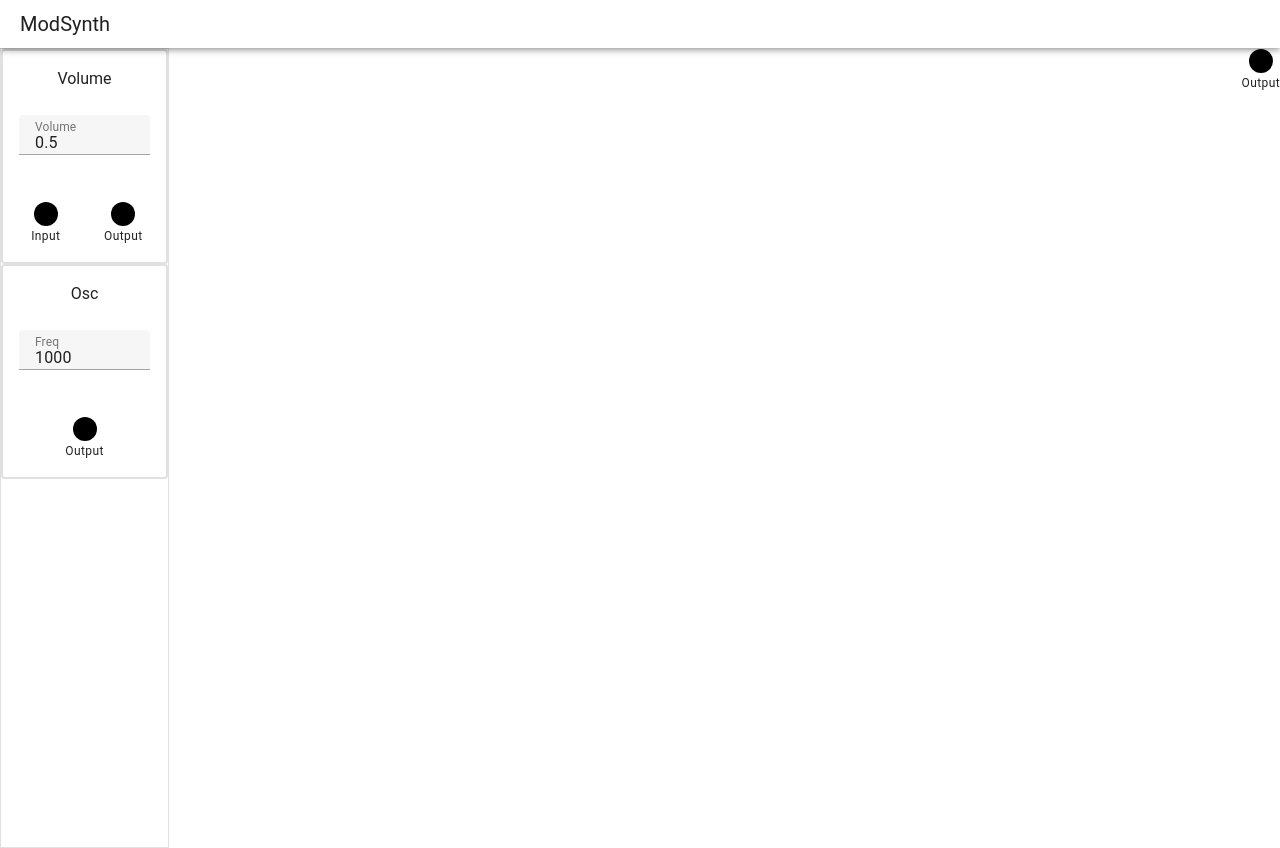
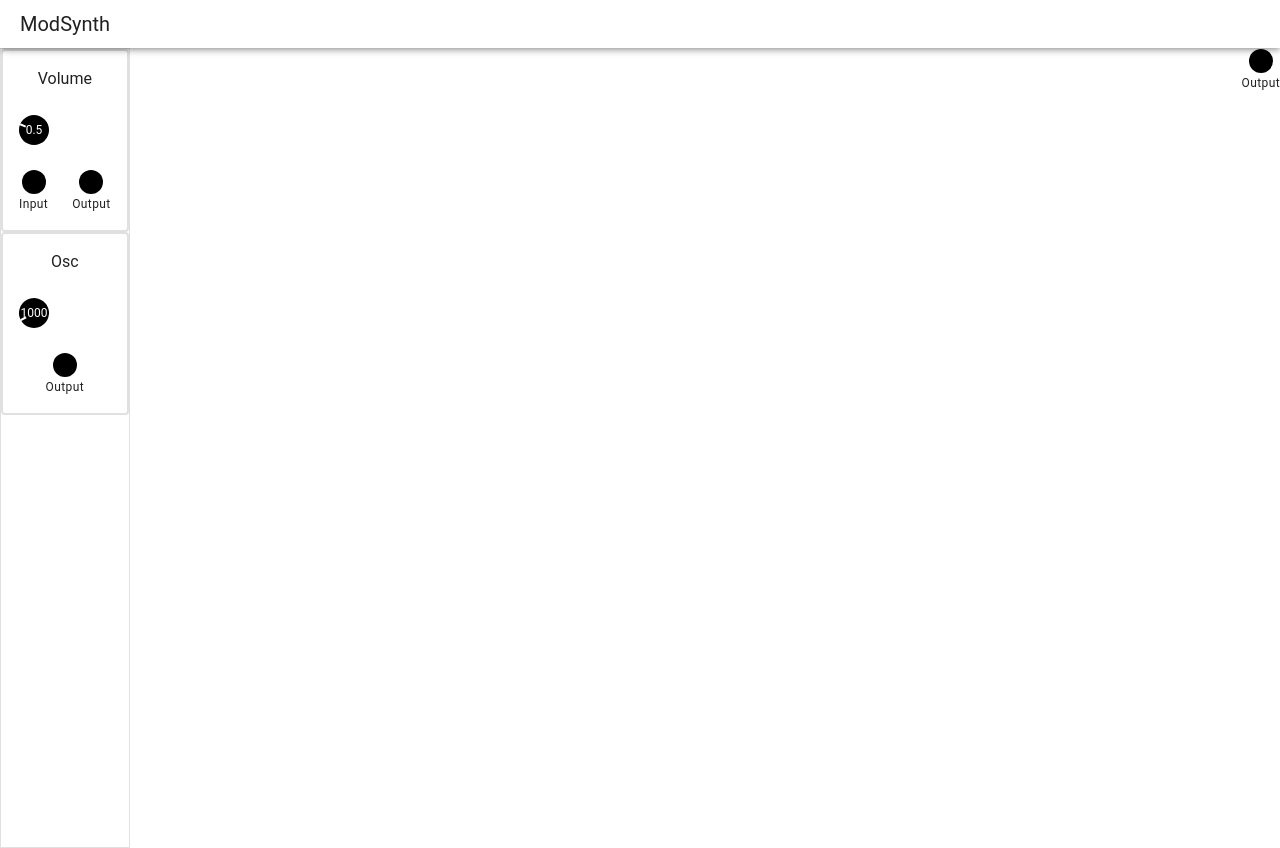
Before and after one commit to yuu528/ModSynth, a Vue app: page / in a window 1280 px wide. Built offline with nearby package versions, Linux system fonts and the light colour scheme.

Commit message:
Implement Knob component

```diff
--- /dev/null
+++ b/src/renderer/components/Knob.vue
@@ -0,0 +1,102 @@
+<template>
+	<div class="knob" @wheel="wheel" :style="{transform: `rotate(${calcDeg()}deg)`}">
+		<div class="mark">
+		</div>
+		<div
+			class="value"
+			:style="{transform: `rotate(${-calcDeg()}deg)`}"
+			contenteditable="true"
+			@keypress="keypress"
+		>
+			{{ value }}
+		</div>
+	</div>
+</template>
+
+<script setup lang="ts">
+import { computed } from 'vue'
+const model = defineModel()
+const props = defineProps([
+	'min', 'max', 'step', 'change'
+])
+
+const value = computed(() => model.value)
+
+function getDecPointLen(n: number) {
+	const split = String(n).split('.')
+	if(split.length === 1) return 0
+	return String(n).split('.')[1].length
+}
+
+function stepUp() {
+	const len = Math.pow(10, getDecPointLen(props.step))
+	model.value = Math.round(
+		Math.min(model.value + props.step, props.max) * len
+	) / len
+}
+
+function stepDown() {
+	const len = Math.pow(10, getDecPointLen(props.step))
+	model.value = Math.round(
+		Math.max(model.value - props.step, props.min) * len
+	) / len
+}
+
+function calcDeg() {
+	return ((model.value - props.min) / (props.max - props.min)) * 270 - 135
+}
+
+function wheel(event) {
+	event.preventDefault()
+	if (0 < event.deltaY) {
+		stepDown()
+		props.change(model.value)
+	} else if(event.deltaY < 0) {
+		stepUp()
+		props.change(model.value)
+	}
+}
+
+function keypress(event) {
+	if(isNaN(event.key) && event.key !== 'Enter' && event.key !== '.') {
+		event.preventDefault()
+	} else if(event.key === 'Enter') {
+		const value = Number(event.target.innerText)
+
+		if(isNaN(event.target.innerText)) {
+			event.target.innerText = model.value
+		} else if(props.min <= value && value <= props.max) {
+			model.value = value
+			props.change(value)
+		} else {
+			event.target.innerText = model.value
+		}
+		event.target.blur()
+	}
+}
+</script>
+
+<style scoped>
+.knob {
+	width: 30px;
+	height: 30px;
+	background-color: black;
+	border-radius: 50%;
+}
+
+.mark {
+	width: 2px;
+	height: 20%;
+	background-color: white;
+	position: relative;
+	top: 0;
+	left: calc(50% - 1px);
+}
+
+.value {
+	color: white;
+	font-size: 12px;
+	width: 100%;
+	text-align: center;
+}
+</style>
--- a/src/renderer/components/Module.vue
+++ b/src/renderer/components/Module.vue
@@ -21,6 +21,16 @@
             @change="event => { moduleStore.updateValue(props.idx, control.id, event.target.value) }"
           >
           </v-text-field>
+          <Knob
+            v-if="control.component === 'Knob'"
+            v-model="control.value"
+            :class="control.id"
+            :label="control.name"
+            :min="control.min"
+            :max="control.max"
+            :step="control.step"
+            :change="value => { moduleStore.updateValue(props.idx, control.id, value) }"
+          />
         </v-col>
       </v-row>
       <v-row>
@@ -35,6 +45,7 @@
 <script setup lang="ts">
 import { useModuleStore } from '../stores/ModuleStore'
 
+import Knob from './Knob.vue'
 import Jack from './Jack.vue'
 
 const moduleStore = useModuleStore()
--- a/src/renderer/stores/ModuleStore.ts
+++ b/src/renderer/stores/ModuleStore.ts
@@ -27,7 +27,7 @@ export const useModuleStore = defineStore('module', () => {
 				{
 					id: 'volume',
 					name: 'Volume',
-					component: 'VTextField',
+					component: 'Knob',
 					min: 0,
 					max: 2,
 					step: 0.1,
@@ -51,7 +51,7 @@ export const useModuleStore = defineStore('module', () => {
 				{
 					id: 'frequency',
 					name: 'Freq',
-					component: 'VTextField',
+					component: 'Knob',
 					min: 1,
 					max: 16e3,
 					step: 1,
--- a/vite.config.js
+++ b/vite.config.js
@@ -17,7 +17,12 @@ const config = defineConfig({
         outDir: Path.join(__dirname, 'build', 'renderer'),
         emptyOutDir: true,
     },
-    plugins: [vuePlugin()],
+    plugins: [vuePlugin({
+        script: {
+            defineModel: true,
+            propsDestructure: true
+        }
+    })],
 });
 
 module.exports = config;
```
